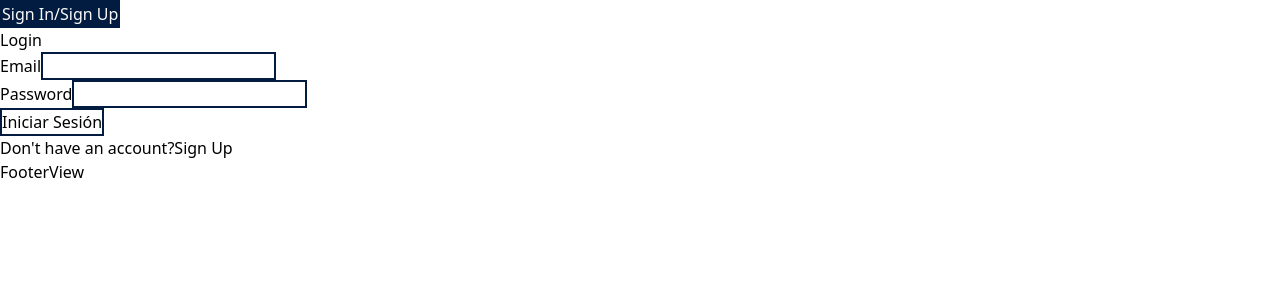
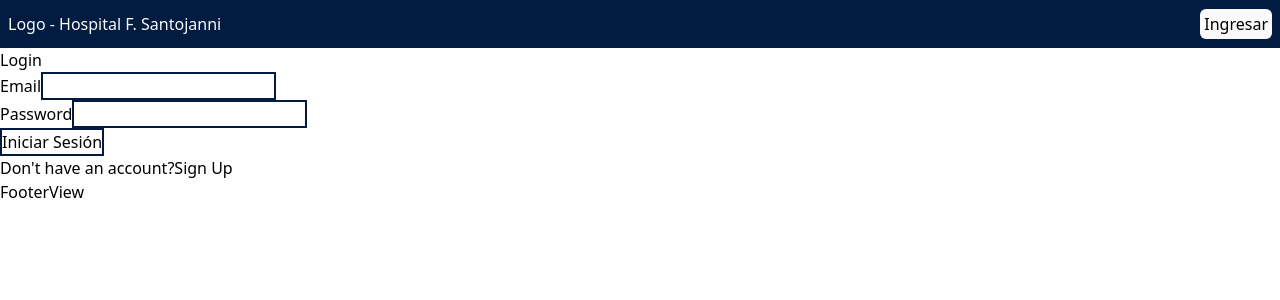
Before and after one commit to jnardi86/santojanniUTI, a React (Vite) app: page /login in a window 1280 px wide. Shown: the top 300 px of the page. Built offline with nearby package versions, Linux system fonts and the light colour scheme.

Commit message:
first commit added Nav and some style

```diff
--- /dev/null
+++ b/src/components/customComponents/CustomButton.jsx
@@ -0,0 +1,15 @@
+import React from 'react'
+
+const CustomButton = ({ onClick, label }) => {
+    return (
+        <button
+            className='py-1 px-1 bg-White hover:bg-Green text-white font-semibold rounded-md'
+            onClick={onClick}
+            type="button"
+        >
+            {label}
+        </button>
+    )
+}
+
+export default CustomButton
--- /dev/null
+++ b/src/components/customComponents/CustomLink.jsx
@@ -0,0 +1,13 @@
+import React from 'react'
+import { Link } from "react-router-dom"
+
+const CustomLink = ({ linkTo, label }) => {
+    return (
+        <Link to={linkTo}
+            className='py-1 px-1 bg-White hover:bg-Green text-white font-semibold rounded-md'>
+            {label}
+        </Link>
+    )
+}
+
+export default CustomLink
--- /dev/null
+++ b/src/components/navbar/components/Login.jsx
@@ -0,0 +1,37 @@
+import React, { useState } from 'react'
+
+import { useAuth } from "../../../auth/hooks/useAuth"
+import CustomButton from '../../customComponents/CustomButton'
+import CustomLink from '../../customComponents/CustomLink'
+
+const Login = () => {
+
+    const { isLoggedIn, logout, signOut } = useAuth()
+    const [userLoggedIn, setUserLoggedIn] = useState(isLoggedIn)
+
+    const handleLogout = async () => {
+        signOut();
+        logout();
+    }
+
+    return (
+        <div>
+            {
+                userLoggedIn ? (
+                    <CustomButton
+                        label='Salir'
+                        onClick={handleLogout}>
+
+                    </CustomButton>
+                ) : (
+                    <CustomLink to="/login"
+                        linkTo="/login"
+                        label='Ingresar'>
+                    </CustomLink>
+                )}
+
+        </div>
+    )
+}
+
+export default Login
--- /dev/null
+++ b/src/components/navbar/components/Logo.jsx
@@ -0,0 +1,12 @@
+import React from 'react'
+
+const Logo = () => {
+  return (
+    <div
+    className='text-White'>
+      <p>Logo - Hospital F. Santojanni</p>
+    </div>
+  )
+}
+
+export default Logo
--- a/src/components/navbar/view/NavbarView.jsx
+++ b/src/components/navbar/view/NavbarView.jsx
@@ -1,36 +1,14 @@
-import { Link } from "react-router-dom"
-import { useAuth } from "../../../auth/hooks/useAuth"
-import { useState } from "react"
+import React, { useState } from 'react'
+import Logo from '../components/Logo'
+import Login from '../components/Login'
 
 const NavbarView = () => {
 
-  const { isLoggedIn, logout, signOut } = useAuth()
-  const [showLoginButton, setShowLoginButton] = useState(!isLoggedIn)
-
-  const handleLogout = async () => {
-    signOut();
-    logout();
-  }
-
   return (
-    <div>
-      {
-        showLoginButton ? (
-          <Link to="/login">
-            <button type="button" className=" bg-Blue border-solid border-2 border-Blue text-White">
-              Sign In/Sign Up
-            </button>
-          </Link>
-        ) : (
-          <button
-            type="button"
-            className=" bg-Blue border-solid border-2 border-Blue text-White"
-            onClick={handleLogout}
-          >
-            Log Out
-          </button>
-        )}
-
+    <div
+      className="container mx-auto bg-Blue py-3 px-2 flex justify-between items-center">
+      <Logo />
+      <Login />
     </div>
   )
 }
--- a/src/core/router/PrivateRoute.jsx
+++ b/src/core/router/PrivateRoute.jsx
@@ -9,7 +9,7 @@ const PrivateRoute = ({children}) => {
     return children;
   }
 
-  return <Navigate to="/" />;
+  return <Navigate to="/login" />;
 }
 
 export default PrivateRoute
```
